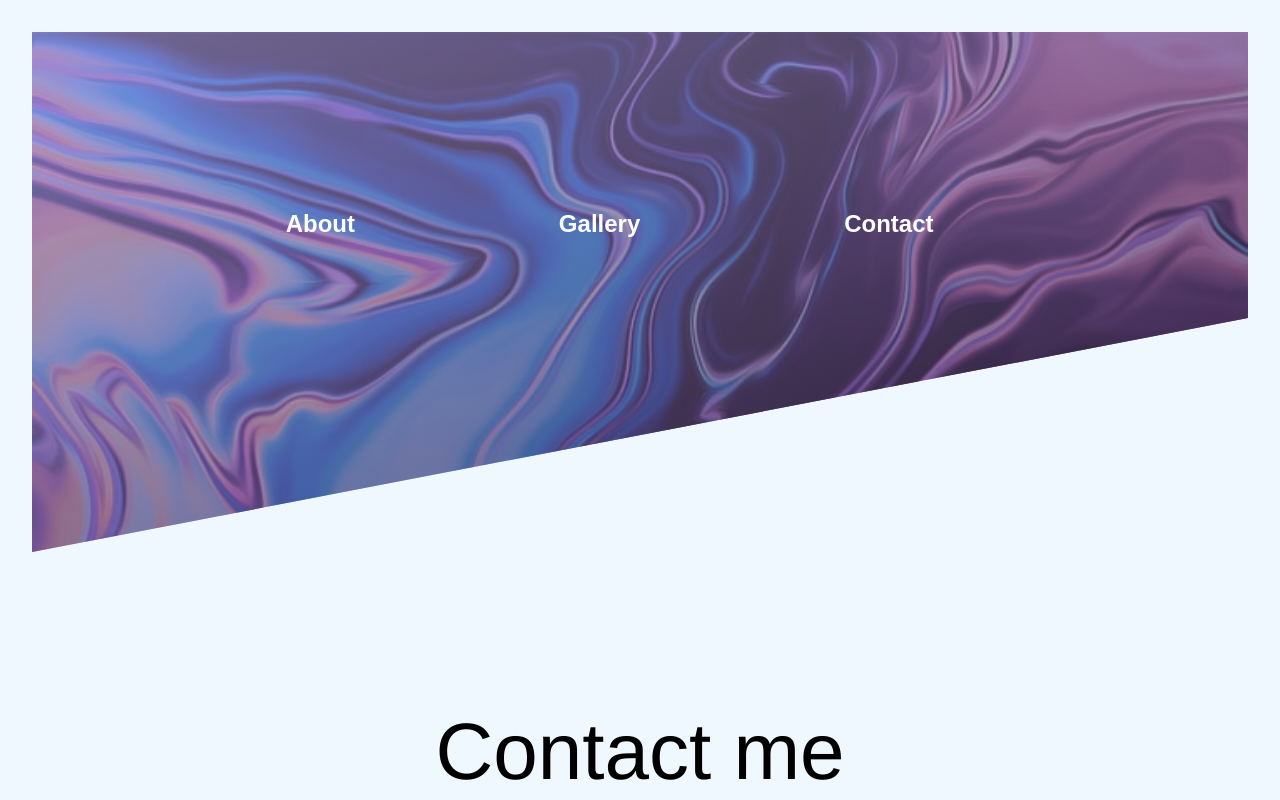
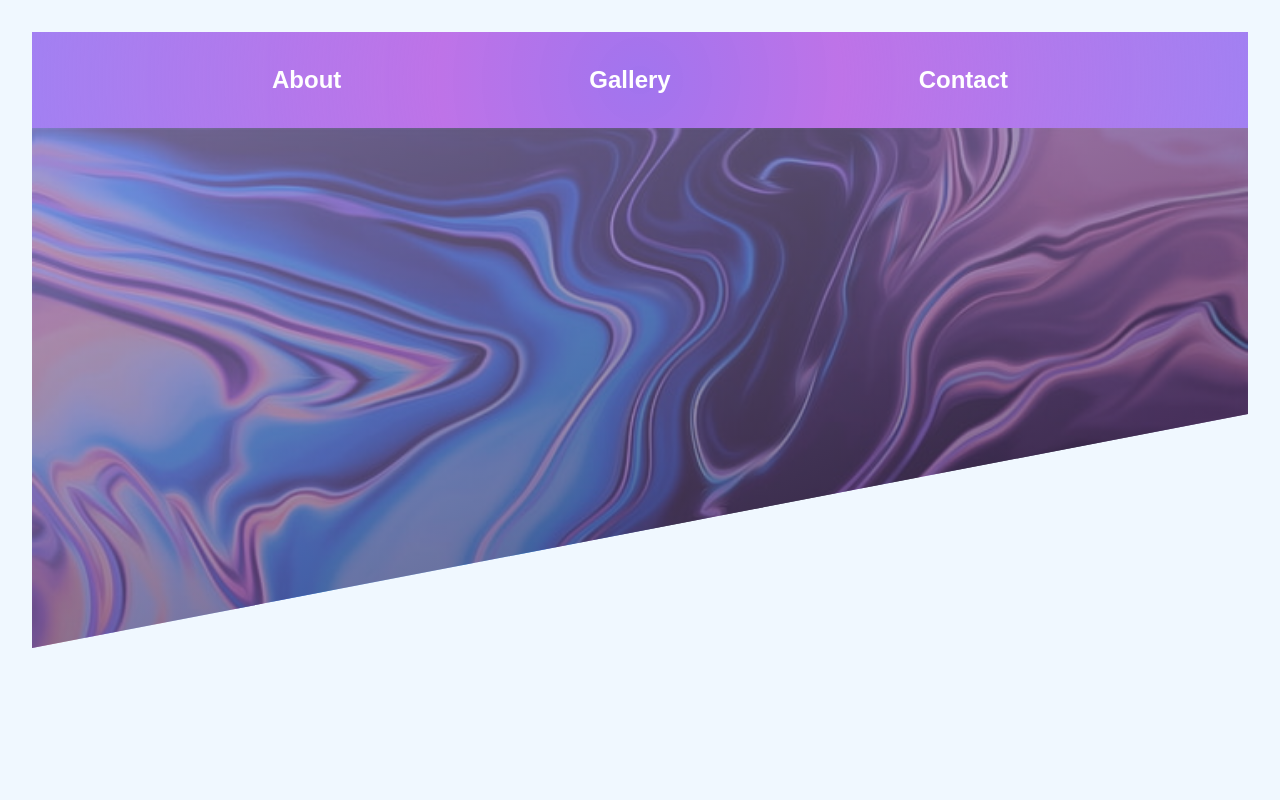
Before and after one commit to Mad-Mal/liz-portfolio, a React (Create React App) app in the folder liz-portfolio/: page /contact in a window 1280 px wide. Shown: the top 800 px of the page. Built offline with nearby package versions, Linux system fonts and the light colour scheme.

Commit message:
working on fising navbar issue.

```diff
--- a/liz-portfolio/src/App.js
+++ b/liz-portfolio/src/App.js
@@ -1,5 +1,6 @@
 //Imports
 import { Route, Routes } from 'react-router-dom'
+import Header from './components/Header'
 import Navbar from './components/Navbar'
 import About from './components/About'
 import Gallery from './components/Gallery'
@@ -14,6 +15,7 @@ function App() {
     <div className="outerAppWrapper">
       <div className='innerAppWrapper'>
         <Navbar />
+        <Header />
           <Routes>
             <Route path='/' exact element={<About />}></Route>
             <Route path='/gallery' element={<Gallery />}></Route>
--- /dev/null
+++ b/liz-portfolio/src/components/Header.js
@@ -0,0 +1,18 @@
+//Imports
+import React from 'react'
+
+//Style imports
+import '../styles/header.css'
+
+
+const Header = () => {
+  return (
+    <div className='outerNavWrap'>
+        <div className='innerNavWrap'>
+
+        </div>
+    </div>
+  )
+}
+
+export default Header
--- a/liz-portfolio/src/components/Navbar.js
+++ b/liz-portfolio/src/components/Navbar.js
@@ -1,15 +1,13 @@
-//Imports
+// Imports
 import React from 'react'
 import { Link } from 'react-router-dom'
 
-//Style imports
+//Style Imports
 import '../styles/navbar.css'
-
 
 const Navbar = () => {
   return (
-    <div className='outerNavWrap'>
-        <div className='innerNavWrap'>
+
           <nav className='navWrap'>
             <Link to='/'>
                 <button className='button butt1'>About</button>
@@ -21,8 +19,7 @@ const Navbar = () => {
                 <button className='button butt2'>Contact</button>
             </Link>
         </nav>
-        </div>
-    </div>
+
   )
 }
 
--- /dev/null
+++ b/liz-portfolio/src/styles/header.css
@@ -0,0 +1,17 @@
+
+
+.outerNavWrap {
+    width: 100%;
+    height: 65vh;
+    display: flex;
+    background-image: linear-gradient(to right bottom, #ab9dd6a6, #301934ad), url(../img/waves-purple-blue-wallpaper-preview.jpg);
+    background-size: cover;
+    background-position: top;
+    clip-path: polygon(0 0, 100% 0, 100% 55%, 0 100%);
+    margin-bottom: 10rem;
+    z-index: 1;
+}
+
+.innerNavWrap {
+    width: 100%;
+}
--- a/liz-portfolio/src/styles/navbar.css
+++ b/liz-portfolio/src/styles/navbar.css
@@ -3,38 +3,23 @@
 #9370db
 #301934 */
 
-.outerNavWrap {
+.navWrap {
     width: 100%;
-    height: 65vh;
-    display: flex;
-    background-image: linear-gradient(to right bottom, #ab9dd6a6, #301934ad), url(../img/waves-purple-blue-wallpaper-preview.jpg);
-    background-size: cover;
-    background-position: top;
-    clip-path: polygon(0 0, 100% 0, 100% 55%, 0 100%);
-    margin-bottom: 10rem;
-}
-
-.innerNavWrap {
-    width: 95%;
-    display: flex;
-    justify-content: center;
-}
-
-.navWrap {
-    width: 90%;
+    height: 6rem;
     display: flex;
     flex-flow: row nowrap;
     justify-content: space-evenly;
-    align-items:center;
-    padding-bottom: 10rem;
+    align-items: center;
+    background: rgb(107,27,227);
+    background: radial-gradient(circle, rgba(107, 27, 227, 0.596) 0%, rgba(151, 14, 214, 0.568) 33%, rgba(162,128,242,1) 100%);
     position: sticky;
     top: 0;
+    z-index: 2;
 }
 
 .button {
     width: 30%;
     height: 5rem;
-    margin-top: 1.5rem;
     border-color: transparent;
     background-color: transparent;
     font-weight: 900;
```
Lines whose indentation alone changed are shown as unchanged.
